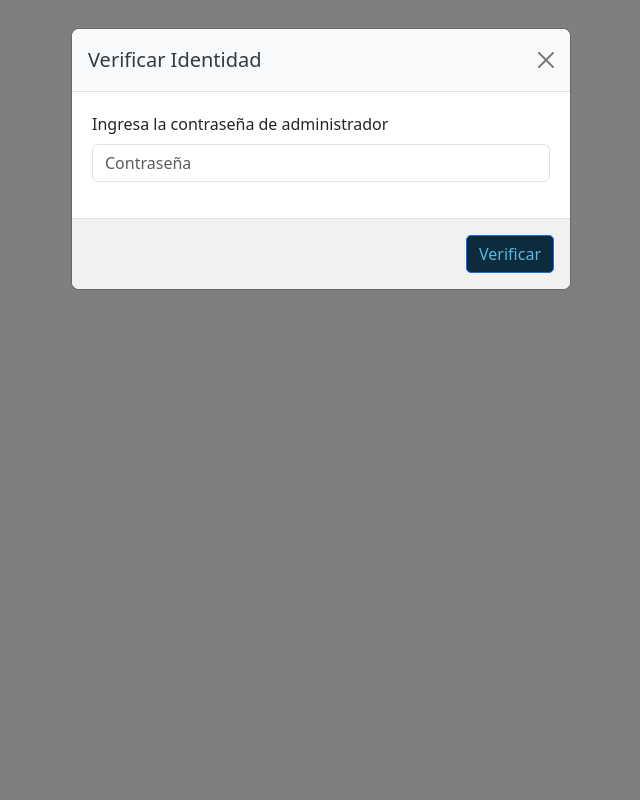
After one commit to sanntiiagoo/Gestor-Proyectos, a Django app: page /verusuarios/ in a window 1280 px wide. The commit adds this page. Shown: the whole page, without its empty margins (319-959 px from the left). Run offline with Django 5.2, Linux system fonts and the light colour scheme; the visitor is signed in with stand-in values (Sample User, id 1); some libraries are stand-ins or nearby versions.

Commit message:
Funcionalidad del Boton usuarios, ruta verusuarios/,confirmacion de identidad y asignacion de roles

```diff
--- /dev/null
+++ b/gestor/static/css/agregarusuario.css
@@ -0,0 +1,42 @@
+/* Estilos personalizados */
+.container {
+    text-align: center;
+}
+
+#botonAgregarUsuario {
+    margin-bottom: 20px;
+}
+
+/* Modal personalizado */
+.modal-header {
+    background-color: #f8f9fa;
+}
+
+.modal-title {
+    color: #343a40;
+}
+
+.modal-body {
+    padding: 20px;
+}
+
+.modal-footer {
+    background-color: #f1f1f1;
+}
+
+/* Botones */
+.btn-primary {
+    background-color: #0e2b3e;
+    color: #54bcde;
+    border-radius: 5px;
+
+}
+
+.btn-danger {
+    background-color: #dc3545;
+    border-radius: 5px;
+}
+
+.form-control {
+    margin-bottom: 15px;
+}
--- /dev/null
+++ b/gestor/static/js/agguss.js
@@ -0,0 +1,114 @@
+// Array para almacenar los usuarios
+let usuarios = [];
+
+window.onload = function() {
+    // Mostrar el modal de verificación de contraseña al cargar la página
+    var modalVerificacion = new bootstrap.Modal(document.getElementById('modalVerificacion'));
+    modalVerificacion.show();
+}
+
+// Evento para verificar la contraseña en el modal de verificación
+document.getElementById('botonVerificar').addEventListener('click', function() {
+    var contraseña = document.getElementById('inputContraseña').value;
+    if (contraseña === "admin") {
+        var modalVerificacion = bootstrap.Modal.getInstance(document.getElementById('modalVerificacion'));
+        modalVerificacion.hide();
+        var modalUsuarios = new bootstrap.Modal(document.getElementById('modalUsuarios'));
+        modalUsuarios.show();
+        mostrarUsuarios(); // Muestra los usuarios en la lista
+    } else {
+        alert("Contraseña incorrecta");
+    }
+});
+
+// Evento para abrir el modal de confirmación de agregar usuario
+document.getElementById('botonAgregarUsuarioModal').addEventListener('click', function() {
+    var modalUsuarios = bootstrap.Modal.getInstance(document.getElementById('modalUsuarios'));
+    modalUsuarios.hide();
+    var modalConfirmacion = new bootstrap.Modal(document.getElementById('modalConfirmacion'));
+    modalConfirmacion.show();
+});
+
+// Evento para confirmar la adición del usuario
+document.getElementById('botonConfirmarAgregar').addEventListener('click', function() {
+    var correoElectronico = document.getElementById('correoElectronico').value;
+    var rolUsuario = document.getElementById('rolUsuario').value;
+
+    if (correoElectronico) {
+        usuarios.push({
+            correo: correoElectronico,
+            rol: rolUsuario
+        });
+
+        alert("Usuario agregado: " + correoElectronico + " como " + rolUsuario);
+        var modalConfirmacion = bootstrap.Modal.getInstance(document.getElementById('modalConfirmacion'));
+        modalConfirmacion.hide();
+
+        var modalUsuarios = new bootstrap.Modal(document.getElementById('modalUsuarios'));
+        modalUsuarios.show();
+        mostrarUsuarios(); // Actualizar la lista de usuarios
+    } else {
+        alert("Por favor, completa todos los campos");
+    }
+});
+
+// Función para mostrar los usuarios en la lista
+function mostrarUsuarios() {
+    var listaUsuariosDiv = document.getElementById('listaUsuarios');
+    listaUsuariosDiv.innerHTML = '';
+
+    usuarios.forEach(function(usuario, index) {
+        var usuarioDiv = crearDivUsuario(usuario, index);
+        listaUsuariosDiv.appendChild(usuarioDiv);
+    });
+}
+
+// Función para crear un div de usuario
+function crearDivUsuario(usuario, index) {
+    var usuarioDiv = document.createElement('div');
+    usuarioDiv.classList.add('d-flex', 'align-items-center', 'mb-2');
+
+    var correoSpan = document.createElement('span');
+    correoSpan.classList.add('me-2');
+    correoSpan.textContent = usuario.correo;
+
+    var selectorTipo = crearSelectorTipo(usuario.rol);
+
+    var botonEliminar = document.createElement('button');
+    botonEliminar.classList.add('btn', 'btn-danger', 'btn-sm');
+    botonEliminar.textContent = 'X';
+    botonEliminar.addEventListener('click', function() {
+        usuarios.splice(index, 1);
+        mostrarUsuarios();
+    });
+
+    usuarioDiv.appendChild(correoSpan);
+    usuarioDiv.appendChild(selectorTipo);
+    usuarioDiv.appendChild(botonEliminar);
+
+    return usuarioDiv;
+}
+
+// Función para crear un selector de rol
+function crearSelectorTipo(rol) {
+    var selectorTipo = document.createElement('select');
+    selectorTipo.classList.add('form-select', 'form-select-sm', 'me-2');
+
+    var opcionTutor = document.createElement('option');
+    opcionTutor.value = 'Tutor';
+    opcionTutor.textContent = 'Tutor';
+    var opcionAsistente = document.createElement('option');
+    opcionAsistente.value = 'Asistente';
+    opcionAsistente.textContent = 'Asistente';
+
+    if (rol === 'Tutor') {
+        opcionTutor.selected = true;
+    } else {
+        opcionAsistente.selected = true;
+    }
+
+    selectorTipo.appendChild(opcionTutor);
+    selectorTipo.appendChild(opcionAsistente);
+
+    return selectorTipo;
+}
--- a/gestor/urls.py
+++ b/gestor/urls.py
@@ -29,6 +29,7 @@ urlpatterns = [
     path('perfil/',views.actualizarperfil, name='actualizar_perfil'),
     path('logout/',views.exit, name='logout'),
     path('verproyectos/',views.verproyectos, name='verproyectos'),
+    path('verusuarios/',views.verusuarios, name='verusuarios'),
 
 ]
 
--- a/gestor/views.py
+++ b/gestor/views.py
@@ -81,6 +81,14 @@ def registro(request):
 def verproyectos(request):
     return render(request, 'verproyectos.html')
 
+
+#-----------------Usuarios---------------
+@login_required(login_url="login")
+def verusuarios(request):
+    return render(request,'usuarios.html')
+
+
+
 #----------------LOGOUT----------------
 def exit(request):
         logout(request)
@@ -89,6 +97,9 @@ def exit(request):
 @login_required(login_url="login")
 def proyectos(request):
     return render(request,'vistaprojectos.html')
+
+
+
 #----------------Actualizar perfil----------------
 
 @login_required(login_url="login")
--- /dev/null
+++ b/templates/usuarios.html
@@ -0,0 +1,83 @@
+ {% load static %}
+<!DOCTYPE html>
+
+<html lang="es">
+<head>
+    <meta charset="UTF-8">
+    <meta name="viewport" content="width=device-width, initial-scale=1.0">
+    <title>Gestión de Usuarios</title>
+    <link href="https://cdn.jsdelivr.net/npm/bootstrap@5.3.0-alpha3/dist/css/bootstrap.min.css" rel="stylesheet">
+    <link rel="stylesheet" href="{% static "css/agregarusuario.css" %}">
+</head>
+<body>
+
+    <!-- Modal para verificar contraseña -->
+    <div class="modal fade" id="modalVerificacion" tabindex="-1" aria-labelledby="etiquetaModalVerificacion" aria-hidden="true">
+        <div class="modal-dialog">
+            <div class="modal-content">
+                <div class="modal-header">
+                    <h5 class="modal-title">Verificar Identidad</h5>
+                    <button type="button" class="btn-close" data-bs-dismiss="modal" aria-label="Cerrar"></button>
+                </div>
+                <div class="modal-body">
+                    <div class="mb-3">
+                        <label for="inputContraseña" class="form-label">Ingresa la contraseña de administrador</label>
+                        <input type="password" class="form-control" id="inputContraseña" placeholder="Contraseña">
+                    </div>
+                </div>
+                <div class="modal-footer">
+                    <button type="button" class="btn btn-primary" id="botonVerificar">Verificar</button>
+                </div>
+            </div>
+        </div>
+    </div>
+
+    <!-- Modal para mostrar los usuarios -->
+    <div class="modal fade" id="modalUsuarios" tabindex="-1" aria-labelledby="etiquetaModalUsuarios" aria-hidden="true">
+        <div class="modal-dialog">
+            <div class="modal-content">
+                <div class="modal-header">
+                    <h5 class="modal-title">Usuarios</h5>
+                    <button type="button" class="btn-close" data-bs-dismiss="modal" aria-label="Cerrar"></button>
+                </div>
+                <div class="modal-body" id="listaUsuarios"></div>
+                <div class="modal-footer">
+                    <button type="button" class="btn btn-primary" id="botonAgregarUsuarioModal">Agregar Usuarios</button>
+                </div>
+            </div>
+        </div>
+    </div>
+
+    <!-- Modal para confirmar agregar usuario -->
+    <div class="modal fade" id="modalConfirmacion" tabindex="-1" aria-labelledby="etiquetaModalConfirmacion" aria-hidden="true">
+        <div class="modal-dialog">
+            <div class="modal-content">
+                <div class="modal-header">
+                    <h5 class="modal-title">Confirmación de agregar usuario</h5>
+                    <button type="button" class="btn-close" data-bs-dismiss="modal" aria-label="Cerrar"></button>
+                </div>
+                <div class="modal-body">
+                    <div class="mb-3">
+                        <label for="correoElectronico" class="form-label">Correo electrónico</label>
+                        <input type="email" class="form-control" id="correoElectronico" placeholder="usuario@example.com">
+                    </div>
+
+                    <div class="mb-3">
+                        <label for="rolUsuario" class="form-label ">Rol</label>
+                        <select class="form-select" id="rolUsuario">
+                            <option value="Tutor">Tutor</option>
+                            <option value="Asistente">Asistente</option>
+                        </select>
+                    </div>
+                </div>
+                <div class="modal-footer">
+                    <button type="button" class="btn btn-primary" id="botonConfirmarAgregar">Agregar</button>
+                </div>
+            </div>
+        </div>
+    </div>
+
+    <script src="https://cdn.jsdelivr.net/npm/bootstrap@5.3.0-alpha3/dist/js/bootstrap.bundle.min.js"></script>
+    <script src="{% static "js/agguss.js" %}"></script>
+</body>
+</html>
--- a/templates/verproyectos.html
+++ b/templates/verproyectos.html
@@ -26,7 +26,7 @@
         <aside class="barra-lateral">
             <img src="{% static 'images/logo-robot.png' %}" alt="imagen proyecto" class="logo">
             <button class="boton-lateral">Actualizar proyecto</button>
-            <button class="boton-lateral">Agregar usuarios</button>
+            <button class="boton-lateral"><a href="{% url 'verusuarios'%}"></a>Usuarios</button>
             <button class="boton-lateral">Eliminar usuarios</button>
             <button class="boton-lateral">Fechas y anotaciones</button>
             <button class="boton-lateral">Volver</button>
```
